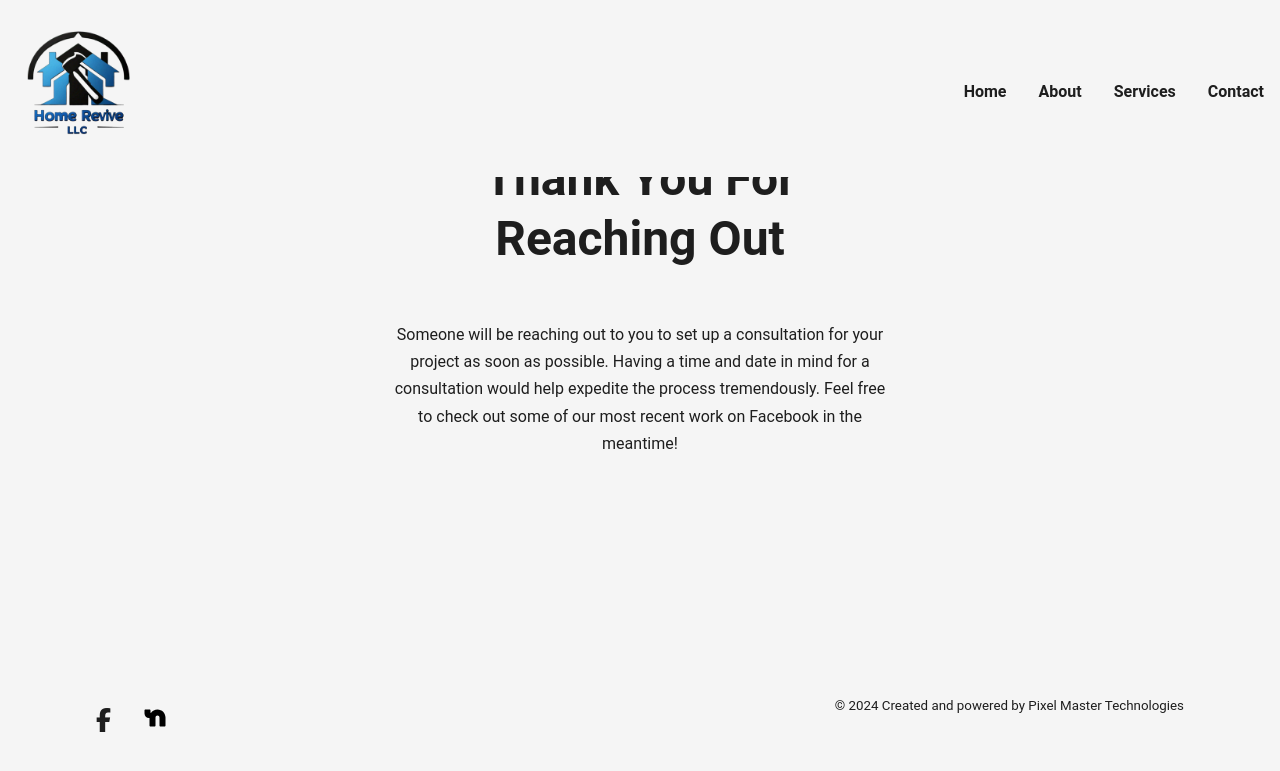
After one commit to aschwedland/homerevive, a Django app: page /thank-you in a window 1280 px wide. The commit adds this page. Shown: the top 771 px of the page. Run offline with Django 4.2, Linux system fonts and the light colour scheme; some libraries are stand-ins or nearby versions.

Commit message:
Updating contact forms to go to pixel master api

```diff
--- a/construction/urls.py
+++ b/construction/urls.py
@@ -3,6 +3,7 @@ from .views import *
 
 urlpatterns = [
     path('', home, name='home'),
+    path('thank-you', thanks, name='thank-you'),
     path('about', about, name='about'),
     path('services', services, name='services'),
     path('contact', contact, name='contact'),
--- a/construction/views.py
+++ b/construction/views.py
@@ -1,8 +1,12 @@
 from django.shortcuts import render, HttpResponseRedirect
+import requests
 
 # Create your views here.
 def coming_soon(request):
     return render(request, 'coming-soon.html')
+
+def thanks(request):
+    return render(request, 'thank-you.html')
 
 def home(request):
     return render(request, 'home.html')
--- a/static/css/style.css
+++ b/static/css/style.css
@@ -461,6 +461,24 @@ nav {
     height: 100%;
     width: 100%;
 }
+/* Thanks Page */
+.thanks {
+    padding: 0 2rem;
+    color: var(--font-color);
+    height: 100%;
+    display: flex;
+    flex-direction: column;
+    justify-content: center;
+    align-items: center;
+    text-align: center;
+}
+.thanks-title {
+    max-width: 400px;
+}
+.thanks-description {
+    padding-top: 3rem;
+    max-width: 500px;
+}
 /* Coming Soon Page */
 .coming-soon {
     display: flex;
--- a/static/js/script.js
+++ b/static/js/script.js
@@ -6,3 +6,45 @@ hamMenu.addEventListener('click', () => {
     hamMenu.classList.toggle('active');
     navbar.classList.toggle('active');
 });
+
+const submitBtn = document.querySelector('.contact-btn')
+
+if (submitBtn != null) {
+    submitBtn.addEventListener('click', () => {
+        const first = document.querySelector('#first').value;
+        const last = document.querySelector('#last').value;
+        const email = document.querySelector('#email').value;
+        const phone = document.querySelector('#phone').value;
+        const address = document.querySelector('#address').value;
+        const subject = document.querySelector('#subject').value;
+        const message = document.querySelector('#message').value;
+
+        fetch('https://api.pixel-master.com/sendemail/construction1', {
+            method: 'POST',
+            mode: 'no-cors',
+            body: JSON.stringify({
+                name: first + " " + last,
+                email: email,
+                phone: phone,
+                address: address,
+                subject: subject,
+                message: message,
+                to_email: 'homerevivecontracting@gmail.com'
+            })
+        })
+        .then((response) => {
+            const status = response.status;
+            if (status == 0) {
+                fetch('thank-you', {
+                    method: 'GET'
+                })
+                .then((response) => {
+                    window.location.href = response.url;
+                })
+            } else {
+                console.log('No worky')
+            }
+        })
+
+    })
+}
--- a/templates/layout.html
+++ b/templates/layout.html
@@ -12,7 +12,7 @@
         <link rel="preload" href="{% static 'css/style.css' %}" as="style">
         <link rel="preload" href="{% static 'js/script.js' %}" as="script">
         <link rel="preload" href="{% static 'images/logo/favicon.ico' %}" as="image">
-        <link rel="preload" href="{% static 'images/logo/logo transparent.png' %}">
+        <link rel="preload" href="{% static 'images/logo/logo transparent.png' %}" as="image">
         <link rel="stylesheet" href="{% static 'css/style.css' %}">
         <link rel="icon" type="image/ico" href="{% static 'images/logo/favicon.ico' %}" >
 
--- /dev/null
+++ b/templates/thank-you.html
@@ -0,0 +1,18 @@
+{% extends 'layout.html' %}
+
+{% block title %}
+Thank You!
+{% endblock %}
+
+{% block main %}
+<section class="thanks">
+    <h2 class="secondary-title thanks-title">
+        Thank You For Reaching Out
+    </h2>
+    <p class="description thanks-description">
+        Someone will be reaching out to you to set up a consultation for your project as soon as possible.
+        Having a time and date in mind for a consultation would help expedite the process tremendously.
+        Feel free to check out some of our most recent work on Facebook in the meantime!
+    </p>
+</section>
+{% endblock %}
```
Also changed, not shown: templates/contact.html (+3 -6 lines), templates/home.html (+3 -7 lines).
